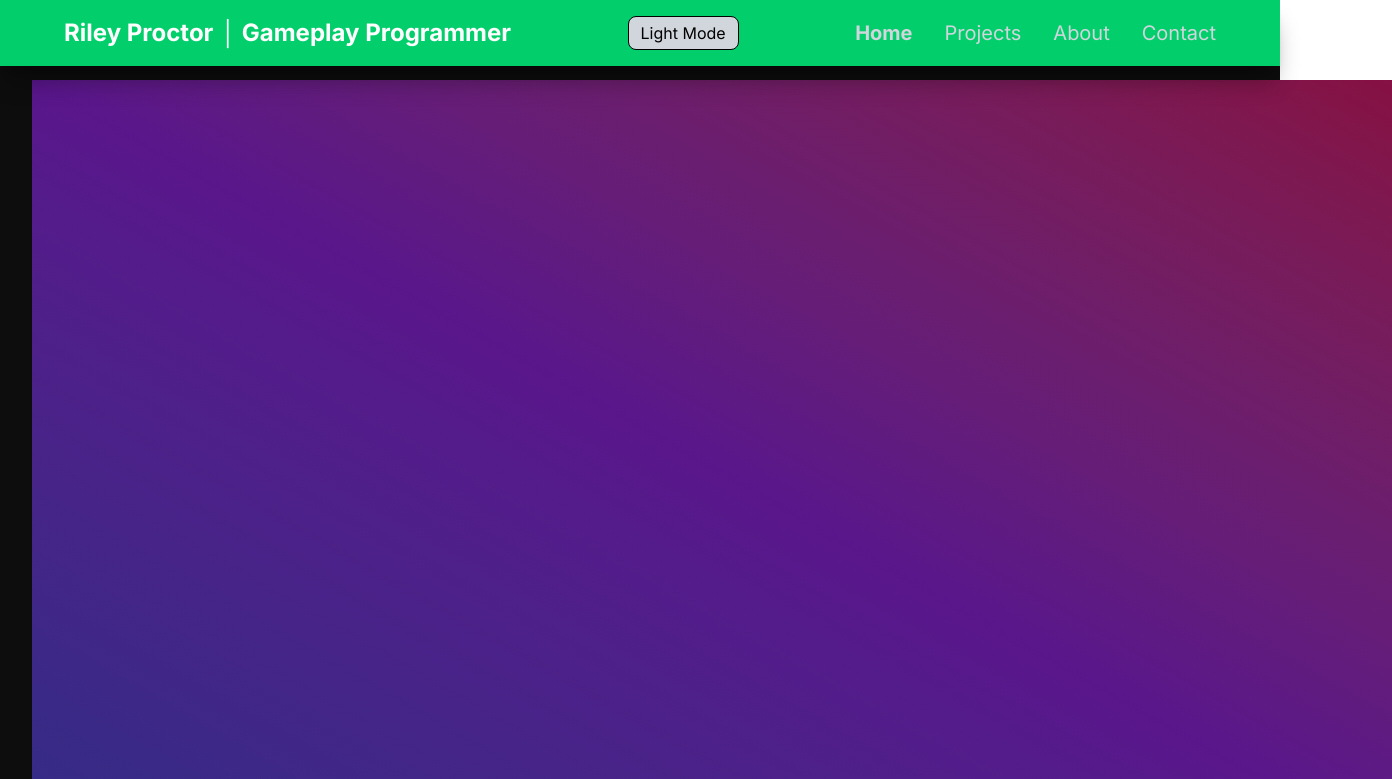
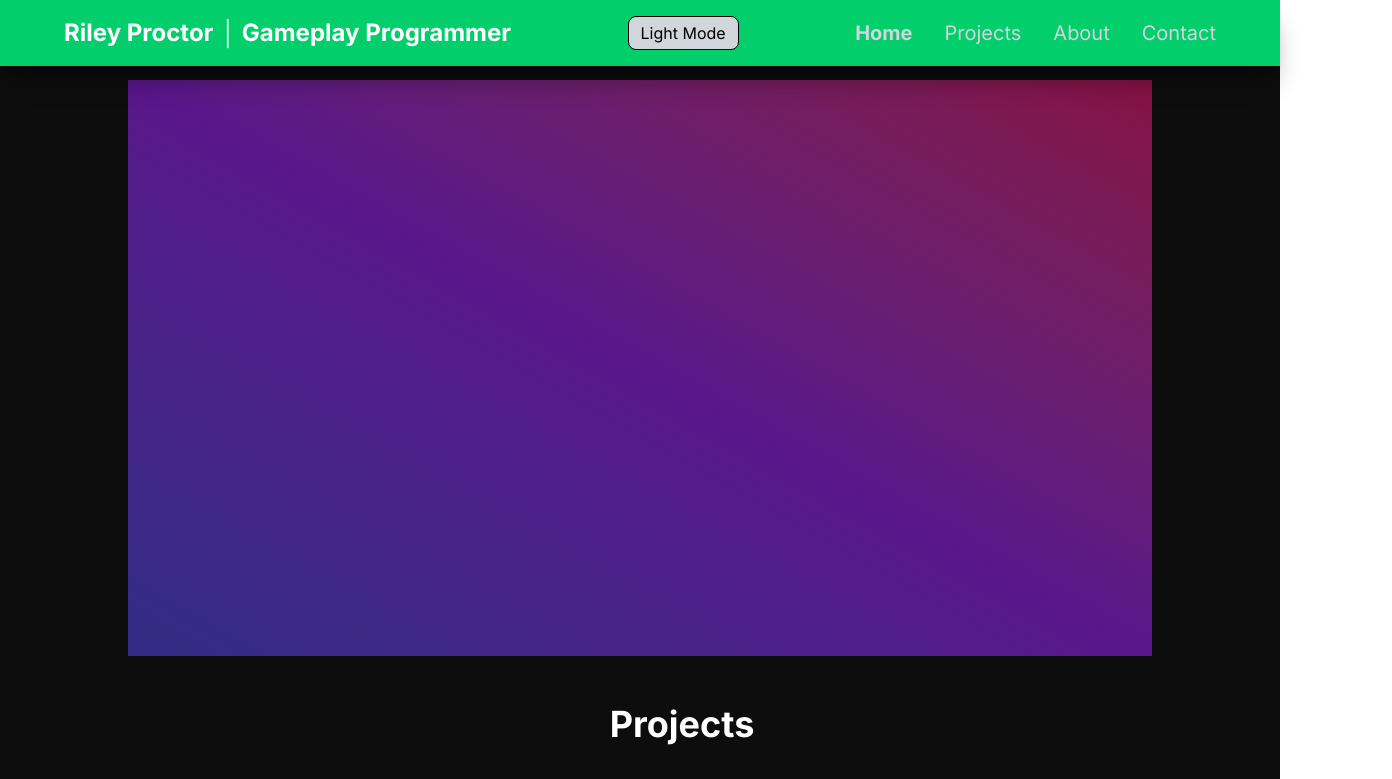
Before and after one commit to RProctor2006/RileyProctor-Portfolio, a React (Vite) app in the folder RileyProctor-PortfolioProject/: page / in a window 1280 px wide. Shown: the top 779 px of the page, 1392 px wide, since content can reach past the window. Built offline with nearby package versions, Linux system fonts and the light colour scheme.

Commit message:
Updated Start Size
Updated the starting section of the website to account for smaller, laptop screens. Changed it so that you can see the "Projects" title beneath it to tell the user there is more to the page.

```diff
--- a/RileyProctor-PortfolioProject/src/components/Hero.tsx
+++ b/RileyProctor-PortfolioProject/src/components/Hero.tsx
@@ -2,7 +2,7 @@
 
 const Hero = () => {
     return (
-        <section id="home" className="w-[1360px] h-[772px] flex flex-col mx-auto justify-center items-center text-center px-6 mt-12 bg-gradient-to-tr from-indigo-900 via-purple-900 to-pink-900 text-white">
+        <section id="home" className="lg:w-[1360px] lg:h-[765px] md:h-[576px] md:w-[1024px] flex flex-col mx-auto justify-center items-center text-center px-6 mt-12 bg-gradient-to-tr from-indigo-900 via-purple-900 to-pink-900 text-white">
             {/*
             <h1 className="text-5xl md:text-7xl font-extrabold mb-4">Hi, I'm Riley!</h1>
             <p className="text-xl md:text-2xl max-w-xl mb-8">Game Developer & Programmer | Creating immersive experiences & engaging gameplay</p>
```
